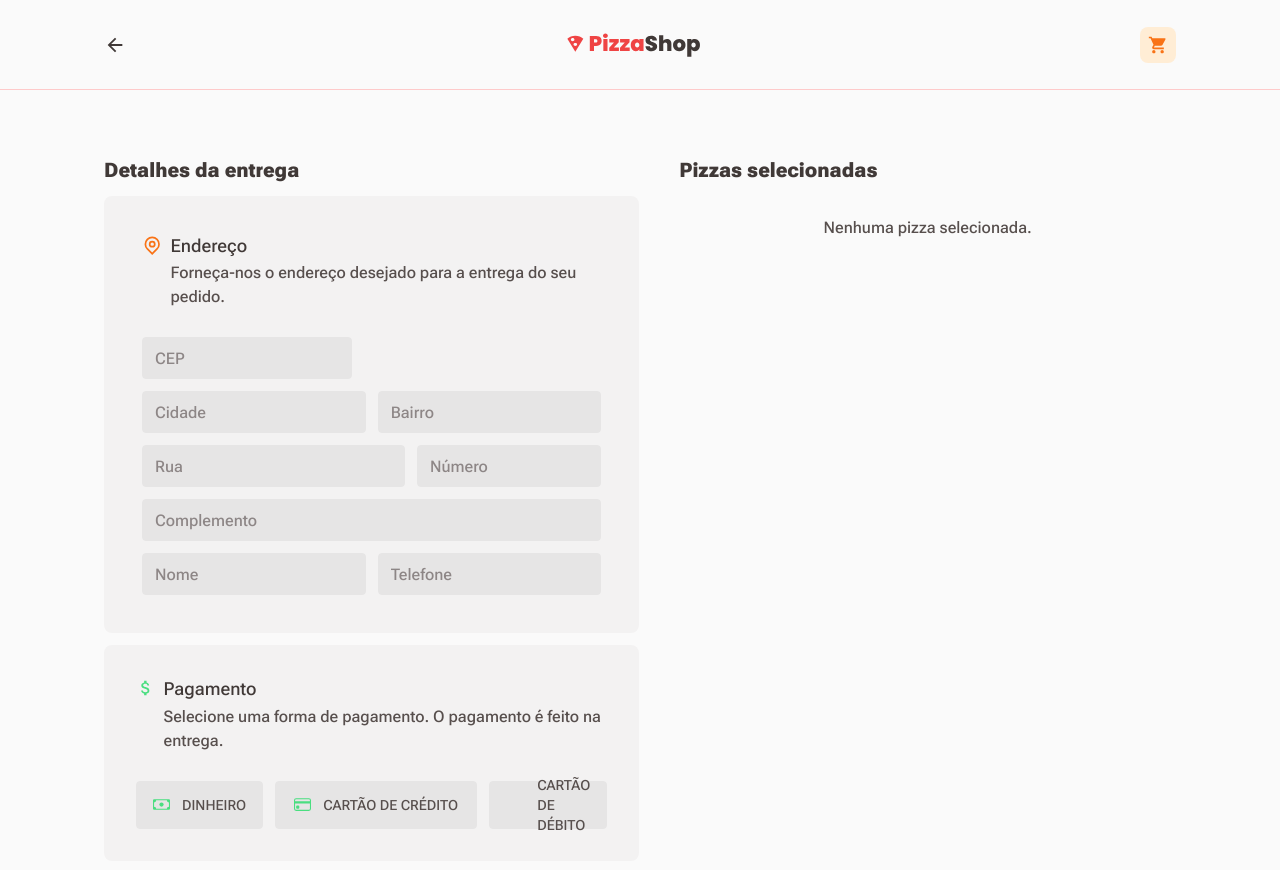
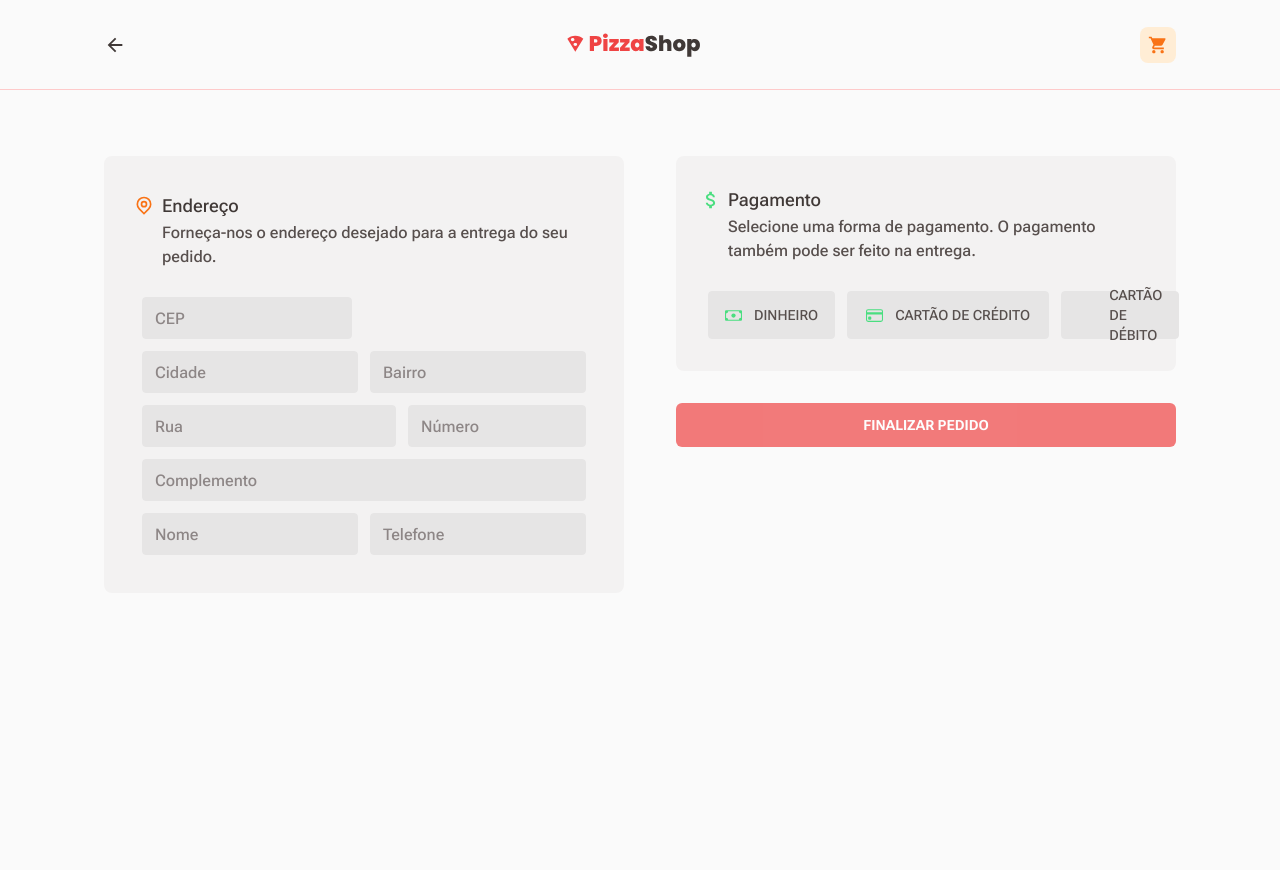
Before and after one commit to duardodev/pizzashop, a Next.js app: page /checkout in a window 1280 px wide. Shown: the top 870 px of the page. After the commit the page ends 800 px from the top, so only its background shows below. Built offline with nearby package versions, Linux system fonts and the light colour scheme; some icons are missing; what tailwindcss-radix would draw is missing.

Commit message:
refactor: move code from CompleteOrderForm component to checkout

```diff
--- a/src/app/checkout/checkout.tsx
+++ b/src/app/checkout/checkout.tsx
@@ -1,22 +1,70 @@
 'use client';
 
 import { FormProvider } from 'react-hook-form';
-import { CompleteOrderForm } from '@/components/CompleteOrderForm';
-import { SelectedPizzas } from '@/components/SelectedPizzas';
+import { AddressForm } from '@/components/AddressForm';
+import { PaymentMethodOptions } from '@/components/PaymentMethodOptions';
+import { useCart } from '@/hooks/useCart';
 import { useCheckout } from '@/hooks/useCheckout';
+import { RiMapPinLine } from 'react-icons/ri';
+import { MdOutlineAttachMoney } from 'react-icons/md';
+import { ImSpinner8 } from 'react-icons/im';
+import Modal from '@/components/Modal';
 
 export default function Checkout() {
+  const { cartQuantity } = useCart();
   const { confirmOrderForm, handleConfirmOrder, handleSubmit, isLoading, modalIsVisible } =
     useCheckout();
+
   return (
     <FormProvider {...confirmOrderForm}>
       <section className="h-[90px] max-w-[1120px] mx-auto pt-24 px-6">
         <form
           onSubmit={handleSubmit(handleConfirmOrder)}
-          className="py-[60px] flex flex-wrap lg:flex-nowrap justify-center lg:justify-between gap-10"
+          className="py-[60px] flex items-start flex-wrap lg:flex-nowrap justify-center lg:justify-between gap-10"
         >
-          <CompleteOrderForm />
-          <SelectedPizzas modalIsVisible={modalIsVisible} isLoading={isLoading} />
+          <div className="w-[520px] bg-card rounded-lg p-[38px] flex flex-col gap-7">
+            <div className="relative flex max-[530px]:flex-col items-start gap-2 max-[530px]:gap-3">
+              <RiMapPinLine size={20} className="absolute top-px -left-2 text-orange" />
+
+              <div className="pl-5 space-y-1">
+                <h2 className="text-title text-lg leading-tight">Endereço</h2>
+                <p>Forneça-nos o endereço desejado para a entrega do seu pedido.</p>
+              </div>
+            </div>
+
+            <AddressForm />
+          </div>
+
+          <div className="max-w-[500px] space-y-8">
+            <div className="w-full bg-card rounded-lg p-8 flex flex-col gap-7">
+              <div className="relative flex max-[530px]:flex-col items-start gap-2 max-[530px]:gap-3">
+                <MdOutlineAttachMoney size={22} className="absolute top-px -left-2 text-green" />
+
+                <div className="pl-5 space-y-1">
+                  <h2 className="text-title text-lg leading-tight">Pagamento</h2>
+                  <p>
+                    Selecione uma forma de pagamento. O pagamento também pode ser feito na entrega.
+                  </p>
+                </div>
+              </div>
+
+              <PaymentMethodOptions />
+            </div>
+
+            <button
+              type="submit"
+              disabled={cartQuantity <= 0}
+              className="w-full h-11 bg-red text-white text-sm font-bold uppercase rounded-md py-3 px-2 flex items-center justify-center enabled:hover:bg-red-dark transition-colors duration-300 disabled:opacity-70 disabled:cursor-not-allowed"
+            >
+              {isLoading ? (
+                <ImSpinner8 size={18} className="animate-spin" />
+              ) : (
+                <span>Finalizar pedido</span>
+              )}
+            </button>
+          </div>
+
+          {modalIsVisible ? <Modal /> : ''}
         </form>
       </section>
     </FormProvider>
--- a/src/components/CompleteOrderForm.tsx
+++ /dev/null
@@ -1,38 +0,0 @@
-import { MdOutlineAttachMoney } from 'react-icons/md';
-import { RiMapPinLine } from 'react-icons/ri';
-import { AddressForm } from './AddressForm';
-import { PaymentMethodOptions } from './PaymentMethodOptions';
-
-export function CompleteOrderForm() {
-  return (
-    <div className="w-[620px] flex flex-col items-start gap-3">
-      <h1 className="text-title text-xl font-extrabold">Detalhes da entrega</h1>
-
-      <div className="w-full bg-card rounded-lg p-[38px] flex flex-col gap-7">
-        <div className="flex max-[530px]:flex-col items-start gap-2 max-[530px]:gap-3">
-          <RiMapPinLine size={22} className="text-orange" />
-
-          <div className="space-y-1">
-            <h2 className="text-title text-lg leading-tight">Endereço</h2>
-            <p>Forneça-nos o endereço desejado para a entrega do seu pedido.</p>
-          </div>
-        </div>
-
-        <AddressForm />
-      </div>
-
-      <div className="w-full bg-card rounded-lg p-8 flex flex-col gap-7">
-        <div className="flex max-[530px]:flex-col items-start gap-2 max-[530px]:gap-3">
-          <MdOutlineAttachMoney size={22} className="text-green" />
-
-          <div className="space-y-1">
-            <h2 className="text-title text-lg leading-tight">Pagamento</h2>
-            <p>Selecione uma forma de pagamento. O pagamento é feito na entrega.</p>
-          </div>
-        </div>
-
-        <PaymentMethodOptions />
-      </div>
-    </div>
-  );
-}
```
